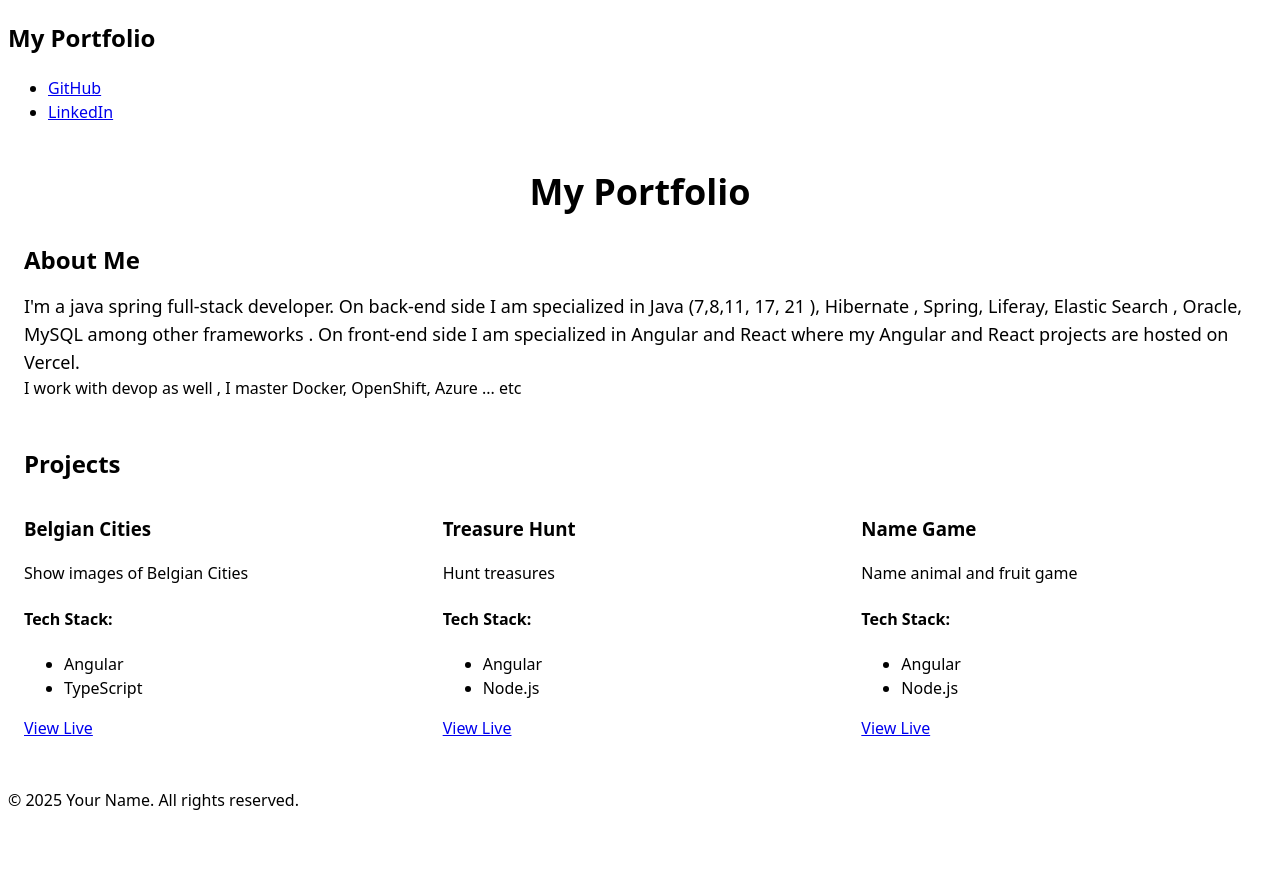
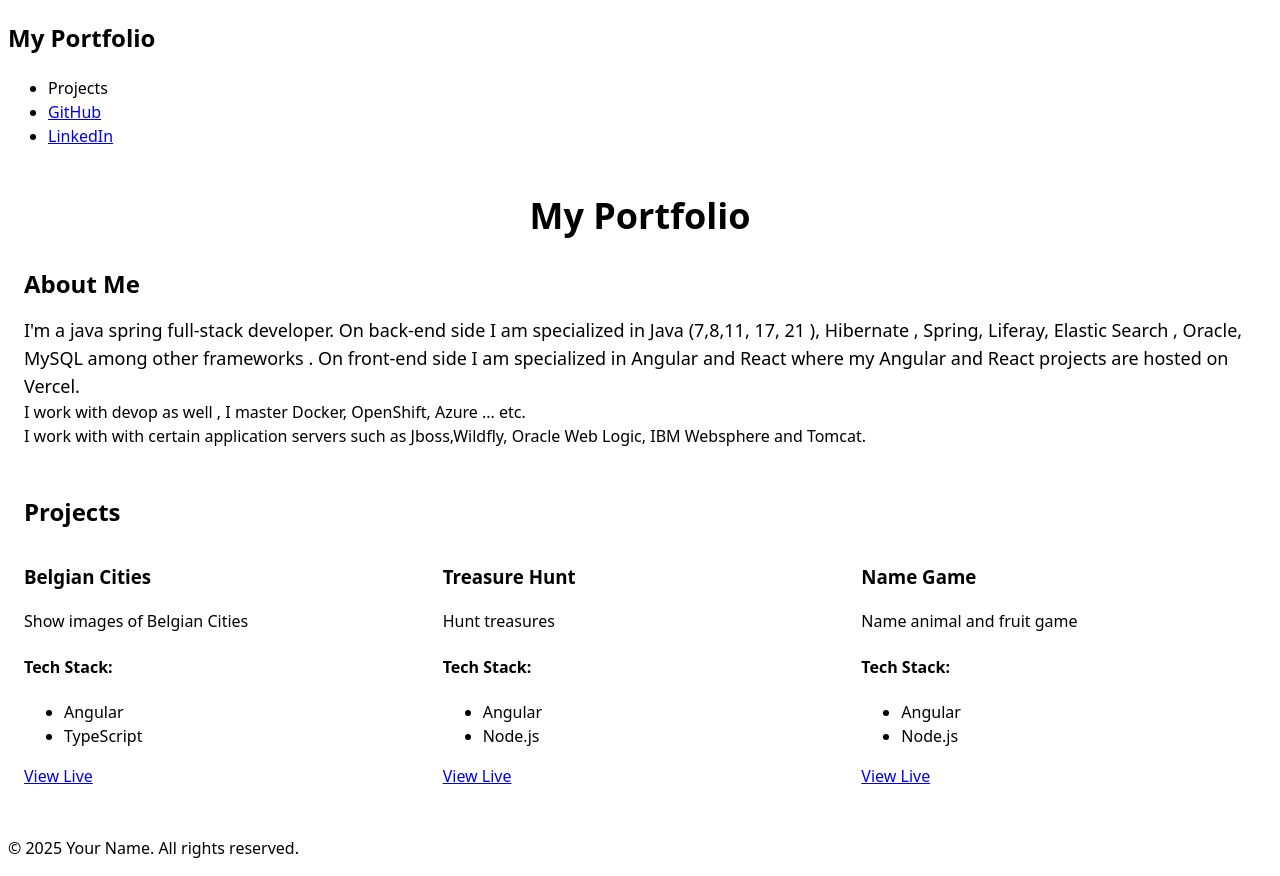
Before and after one commit to hoanghainguyen/my-portfolio, an Angular app: page / in a window 1280 px wide. Before the commit the page ends 828 px from the top, so only its background shows below. Built offline with nearby package versions, Linux system fonts and the light colour scheme.

Commit message:
update introduction

```diff
--- a/src/app/app.html
+++ b/src/app/app.html
@@ -6,7 +6,8 @@
     <p class="text-lg">
       I'm a java spring full-stack developer.  On back-end side I am specialized  in  Java (7,8,11, 17, 21 ), Hibernate , Spring,  Liferay, Elastic Search  , Oracle, MySQL among other frameworks   . On front-end side I am specialized in  Angular and React where  my Angular and React projects are hosted on Vercel.
     </p>
-    <p> I work with devop as well , I master Docker, OpenShift, Azure ... etc</p>
+    <p> I work with devop as well , I master Docker, OpenShift, Azure ... etc.</p>
+    <p> I work with with certain application servers such as  Jboss,Wildfly, Oracle  Web Logic, IBM Websphere and   Tomcat.  </p>
   </section>
   <section>
     <h2 class="text-2xl font-semibold mb-4">Projects</h2>
--- a/src/app/header/header.html
+++ b/src/app/header/header.html
@@ -2,6 +2,7 @@
   <nav class="container mx-auto px-4 flex justify-between items-center">
     <h1 class="text-2xl font-bold">My Portfolio</h1>
     <ul class="flex space-x-4">
+      <li><a class="hover:text-gray-300">Projects</a></li>
       <li><a href="https://github.com/hoanghainguyen/" target="_blank" class="hover:text-gray-300">GitHub</a></li>
       <li><a href="https://www.linkedin.com/in/hoanghainguyen/" target="_blank" class="hover:text-gray-300">LinkedIn</a></li>
     </ul>
```
